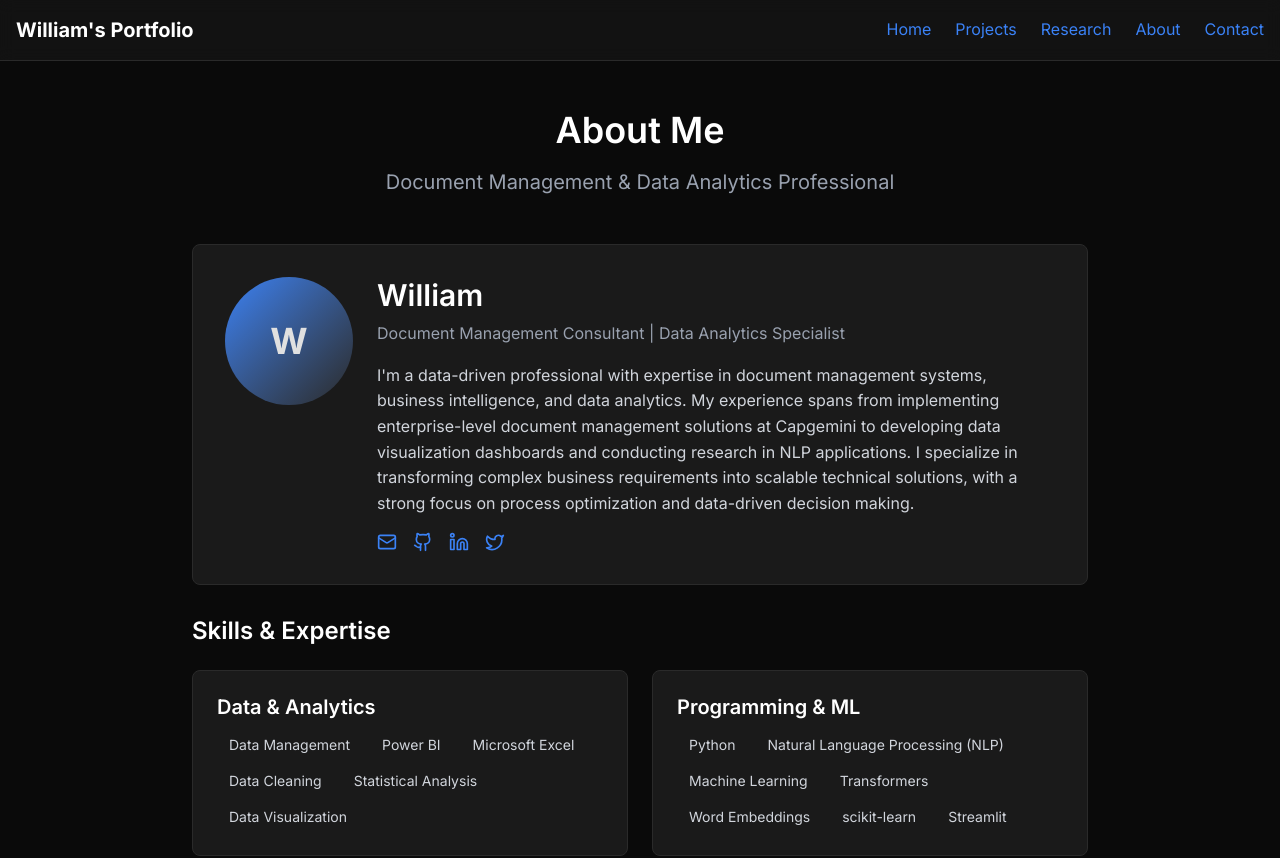
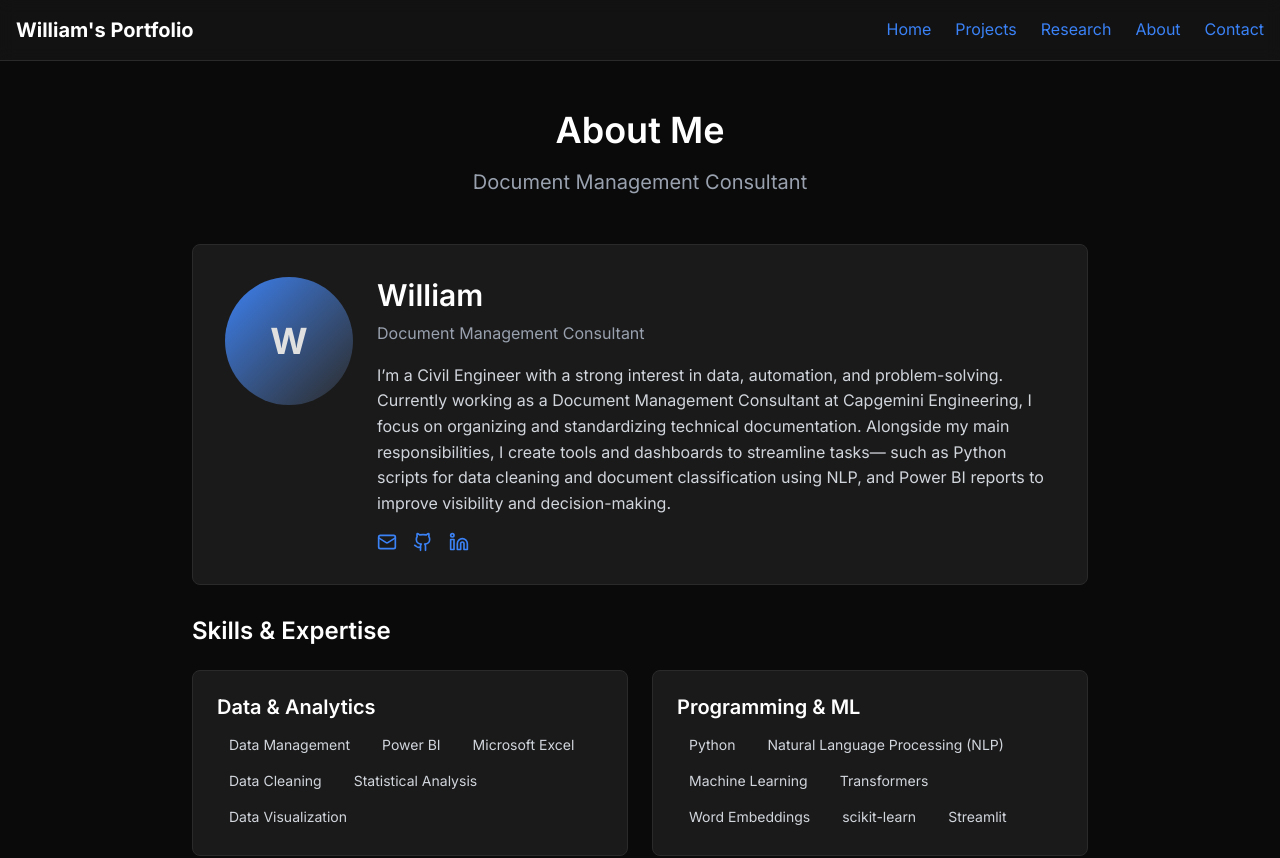
Before and after one commit to BillDFrank/portfolio, a Next.js app in the folder frontend/: page /about in a window 1280 px wide. Shown: the top 858 px of the page. Built offline with nearby package versions, Linux system fonts and the light colour scheme.

Commit message:
Update About page content, adjust skills levels, and modify portfolio metadata

```diff
--- a/frontend/src/app/about/page.tsx
+++ b/frontend/src/app/about/page.tsx
@@ -117,7 +117,7 @@ export default function AboutPage() {
     },
     {
       category: "Tools & Platforms",
-      items: ["SAP", "Jira", "Docker", "Git", "Linux", "AWS", "Google Cloud Platform"]
+      items: ["SAP", "Jira", "Docker", "Git"]
     },
     {
       category: "Languages",
@@ -142,7 +142,7 @@ export default function AboutPage() {
           <div className="text-center mb-12">
             <h1 className="text-4xl font-bold mb-4">About Me</h1>
             <p className="text-xl text-gray-400">
-              Document Management & Data Analytics Professional
+              Document Management Consultant
             </p>
           </div>
 
@@ -155,27 +155,25 @@ export default function AboutPage() {
               <div className="flex-1 text-center md:text-left">
                 <h2 className="text-2xl font-bold mb-2">William</h2>
                 <p className="text-gray-400 mb-4">
-                  Document Management Consultant | Data Analytics Specialist
+                  Document Management Consultant
                 </p>
                 <p className="text-gray-300 mb-4">
-                  I'm a data-driven professional with expertise in document management systems, business intelligence,
-                  and data analytics. My experience spans from implementing enterprise-level document management solutions
-                  at Capgemini to developing data visualization dashboards and conducting research in NLP applications.
-                  I specialize in transforming complex business requirements into scalable technical solutions, with a strong
-                  focus on process optimization and data-driven decision making.
+                  I’m a Civil Engineer with a strong interest in data, automation, and problem-solving.
+                  Currently working as a Document Management Consultant at Capgemini Engineering, I focus
+                  on organizing and standardizing technical documentation.
+                  Alongside my main responsibilities, I create tools and dashboards to streamline tasks—
+                  such as Python scripts for data cleaning and document classification using NLP, and Power BI
+                  reports to improve visibility and decision-making.
                 </p>
                 <div className="flex justify-center md:justify-start space-x-4">
-                  <a href="mailto:willi@example.com" className="text-gray-400 hover:text-primary transition-colors">
+                  <a href="mailto:william_dieter@icloud.com" className="text-gray-400 hover:text-primary transition-colors">
                     <Mail className="w-5 h-5" />
                   </a>
-                  <a href="https://github.com/willi" target="_blank" rel="noopener noreferrer" className="text-gray-400 hover:text-primary transition-colors">
+                  <a href="https://github.com/BillDFrank" target="_blank" rel="noopener noreferrer" className="text-gray-400 hover:text-primary transition-colors">
                     <Github className="w-5 h-5" />
                   </a>
-                  <a href="https://linkedin.com/in/willi" target="_blank" rel="noopener noreferrer" className="text-gray-400 hover:text-primary transition-colors">
+                  <a href="https://www.linkedin.com/in/william-dieter-f-475475104/" target="_blank" rel="noopener noreferrer" className="text-gray-400 hover:text-primary transition-colors">
                     <Linkedin className="w-5 h-5" />
-                  </a>
-                  <a href="https://twitter.com/willi" target="_blank" rel="noopener noreferrer" className="text-gray-400 hover:text-primary transition-colors">
-                    <Twitter className="w-5 h-5" />
                   </a>
                 </div>
               </div>
--- a/frontend/src/app/layout.tsx
+++ b/frontend/src/app/layout.tsx
@@ -15,24 +15,24 @@ const jetbrainsMono = JetBrains_Mono({
 });
 
 export const metadata: Metadata = {
-  title: "William's Portfolio - Academic Research & Software Engineering",
+  title: "William Frank's Portfolio",
   description: "A comprehensive portfolio showcasing academic research, software engineering projects, and technical expertise in machine learning and data science.",
-  keywords: ["machine learning", "data science", "software engineering", "academic research", "portfolio"],
-  authors: [{ name: "William", url: "https://github.com/willi" }],
-  creator: "William",
+  keywords: ["machine learning", "data science", "software engineering", "portfolio"],
+  authors: [{ name: "William Frank", url: "https://github.com/BillDFrank" }],
+  creator: "William Frank",
   openGraph: {
     type: "website",
     locale: "en_US",
     url: "https://willi-portfolio.vercel.app",
-    title: "William's Portfolio - Academic Research & Software Engineering",
+    title: "William Frank's Portfolio",
     description: "A comprehensive portfolio showcasing academic research, software engineering projects, and technical expertise.",
-    siteName: "William's Portfolio",
+    siteName: "William Frank's Portfolio",
   },
   twitter: {
     card: "summary_large_image",
-    title: "William's Portfolio",
-    description: "Academic Research & Software Engineering Portfolio",
-    creator: "@willi",
+    title: "William Frank's Portfolio",
+    description: "Portfolio",
+    creator: "@williamfrank",
   },
   robots: {
     index: true,
--- a/frontend/src/app/page.tsx
+++ b/frontend/src/app/page.tsx
@@ -3,10 +3,9 @@ import Link from "next/link";
 
 export default function Home() {
   const skills = [
-    { name: "Machine Learning", icon: Brain, level: 90 },
-    { name: "Data Science", icon: Database, level: 85 },
-    { name: "Software Engineering", icon: Code, level: 95 },
-    { name: "Research", icon: BookOpen, level: 80 },
+    { name: "Machine Learning", icon: Brain, level: 80 },
+    { name: "Data Science", icon: Database, level: 80 },
+    { name: "Software Engineering", icon: Code, level: 70 },
   ];
 
   const featuredProjects = [
```
